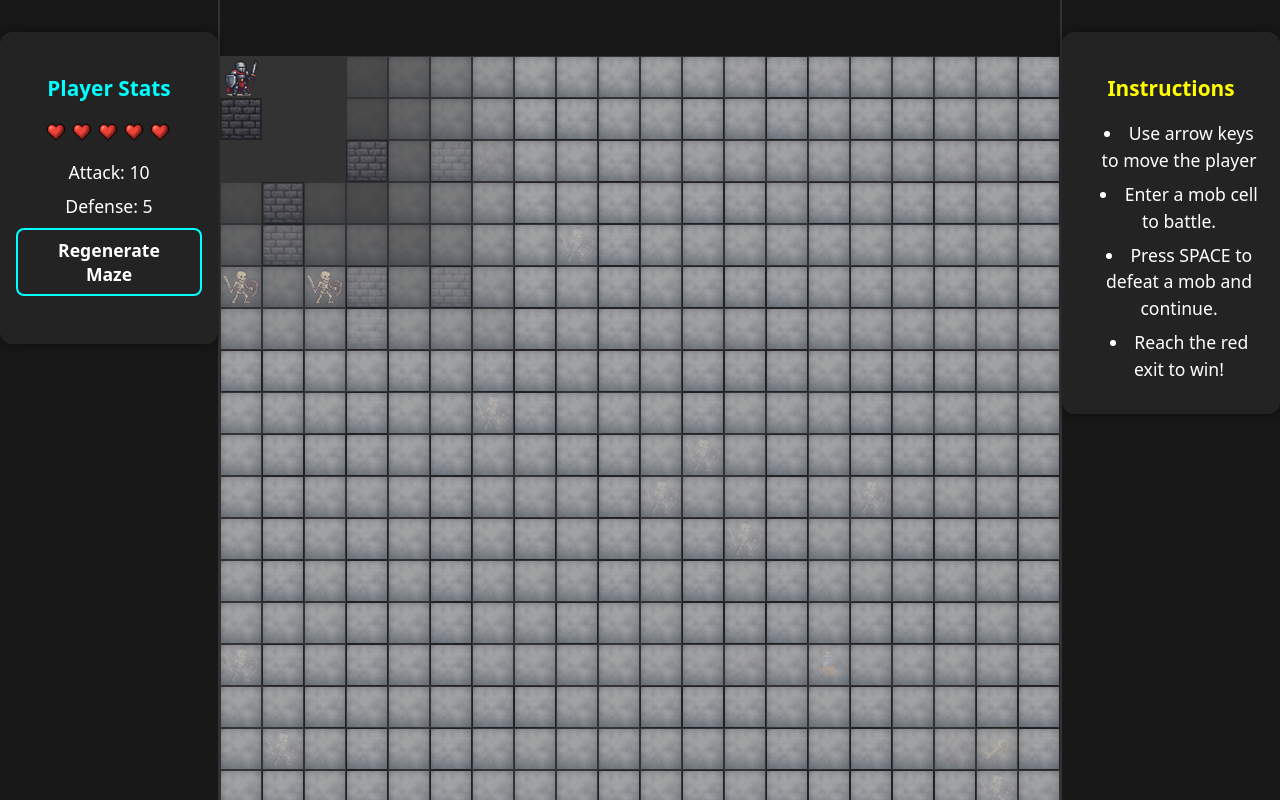
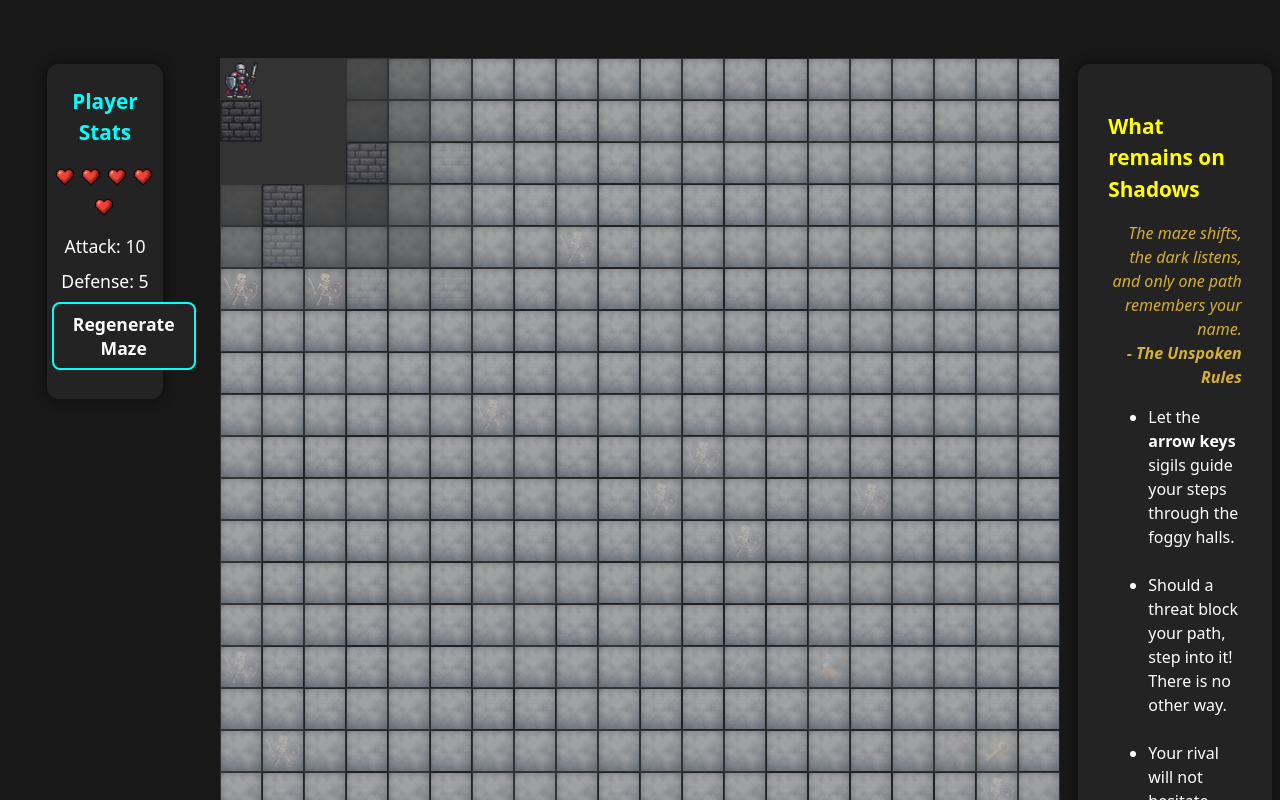
Before and after one commit to Epivaral/FantasyMaze, a React (Vite) app in the folder fantastic-maze/: page / in a window 1280 px wide. Built offline with nearby package versions, Linux system fonts and the light colour scheme.

Commit message:
UI improvements Gate and key logic improvement

```diff
--- a/fantastic-maze/src/Maze.css
+++ b/fantastic-maze/src/Maze.css
@@ -40,11 +40,12 @@
 }
 
 .maze-container {
-  margin-top: 2.5rem;
+  margin-top: 2rem;
   margin-bottom: 0;
   display: flex;
   flex-direction: column;
   align-items: center;
+  padding: 10px;
 }
 
 .regenerate-btn {
@@ -238,20 +239,22 @@
   box-sizing: border-box;
 }
 
-.maze-sidebar-left {
-  border-right: 2px solid #333;
+.maze-sidebar.maze-sidebar-right {
+  margin-top: 2.0rem;
+  width: 25%;
 }
 
-.maze-sidebar-right {
-  border-left: 2px solid #333;
+.maze-sidebar.maze-sidebar-left {
+  margin-top: 2.0rem;
+  width: 25%;
 }
 
 .player-stats-box {
   background: #232323;
   color: #fff;
   border-radius: 12px;
-  padding: 1.5rem 1rem;
-  width: 100%;
+  padding: 5px;
+  width: 60%;
   box-shadow: 0 0 12px #0008;
 }
 .player-stats-box h2 {
@@ -273,21 +276,13 @@
   background: #232323;
   color: #fff;
   border-radius: 12px;
-  padding: 1.5rem 1rem;
-  width: 100%;
+  padding: 30px;
+  width: 75%;
   box-shadow: 0 0 12px #0008;
+  text-align: left;
 }
 .maze-instructions-box h2 {
   font-size: 1.3rem;
   margin-bottom: 1rem;
   color: #ff0;
 }
-.maze-instructions-box ul {
-  list-style: disc inside;
-  padding-left: 1rem;
-  margin: 0;
-}
-.maze-instructions-box li {
-  margin-bottom: 0.5rem;
-  font-size: 1.1rem;
-}
--- a/fantastic-maze/src/Maze.tsx
+++ b/fantastic-maze/src/Maze.tsx
@@ -2,6 +2,8 @@ import keyImg from './assets/key.png';
 import hiResKeyImg from './assets/hi-res/key.png';
 // Key modal state
 type KeyModalState = null | { x: number, y: number };
+type KeyGateState = null | { x: number, y: number };
+
 import fogImg from './assets/fog.png';
 
 
@@ -20,8 +22,6 @@ interface GenericVsModalProps {
   options: VsOption[];
   spinning: boolean;
   selectedIndex: number | null;
-  // onStop: () => void; // Unused prop
-  // onApply: (option: VsOption) => void; // Unused prop
   hiResBackground: string;
 }
 
@@ -376,55 +376,35 @@ const Maze: React.FC = () => {
   const [keyPos, setKeyPos] = useState<{row: number, col: number} | null>(null);
   const [hasKey, setHasKey] = useState(false);
   const [keyModal, setKeyModal] = useState<KeyModalState>(null);
+  const [sealedGateModal, setSealedGateModal] = useState<KeyGateState>(null);
   // Gradient fog: 0–2 distance = 0, 3=0.2, 4=0.4, 5=0.6, 6=0.8, >6=0.9
-  const [fog, setFog] = useState<number[][]>(() => {
+  function getFogArray(centerRow: number, centerCol: number) {
     const arr = Array.from({ length: MAZE_SIZE }, () => Array(MAZE_SIZE).fill(0.9));
-    const px = 0, py = 0;
-    for (let dy = -8; dy <= 8; dy++) {
-      for (let dx = -8; dx <= 8; dx++) {
+    for (let dy = -5; dy <= 5; dy++) {
+      for (let dx = -5; dx <= 5; dx++) {
         const dist = Math.max(Math.abs(dx), Math.abs(dy));
-        const x = px + dx;
-        const y = py + dy;
+        const x = centerCol + dx;
+        const y = centerRow + dy;
         if (x >= 0 && x < MAZE_SIZE && y >= 0 && y < MAZE_SIZE) {
           let op = 0.9;
           if (dist <= 2) op = 0;
           else if (dist === 3) op = 0.2;
-          else if (dist === 4) op = 0.4;
-          else if (dist === 5) op = 0.6;
-          else if (dist === 6) op = 0.8;
+          else if (dist === 4) op = 0.5;
+          else if (dist === 5) op = 0.8;
           arr[y][x] = op;
         }
       }
     }
     return arr;
-  });
+  }
+  const [fog, setFog] = useState<number[][]>(() => getFogArray(0, 0));
   // Reveal fog area around player whenever player moves
   useEffect(() => {
-    setFog(_prev => {
-      const arr = Array.from({ length: MAZE_SIZE }, () => Array(MAZE_SIZE).fill(0.9));
-      for (let dy = -8; dy <= 8; dy++) {
-        for (let dx = -8; dx <= 8; dx++) {
-          const dist = Math.max(Math.abs(dx), Math.abs(dy));
-          const x = player.col + dx;
-          const y = player.row + dy;
-          if (x >= 0 && x < MAZE_SIZE && y >= 0 && y < MAZE_SIZE) {
-            let op = 0.9;
-            if (dist <= 2) op = 0;
-            else if (dist === 3) op = 0.2;
-            else if (dist === 4) op = 0.4;
-            else if (dist === 5) op = 0.6;
-            else if (dist === 6) op = 0.8;
-            arr[y][x] = op;
-          }
-        }
-      }
-      return arr;
-    });
+    setFog(getFogArray(player.row, player.col));
   }, [player]);
   // Lore modal state: { title, cursive, description, x, y } | null
   const [loreModal, setLoreModal] = useState<LoreModalState>(null);
   // Track if lore modal is active and follow mouse
-  // Removed unused loreMouseMoveRef to fix TS6133 warning
   // Lore modal close on key press
   useEffect(() => {
     if (!loreModal) return;
@@ -454,7 +434,7 @@ const Maze: React.FC = () => {
   const [health, setHealth] = useState(100);
   const [endModal, setEndModal] = useState<null | 'win' | 'lose'>(null);
   // Exit modal for sealed gate (no key)
-  const [sealedGateModal, setSealedGateModal] = useState(false);
+
 
   // Place mobs when maze or player resets
   useEffect(() => {
@@ -507,6 +487,7 @@ const Maze: React.FC = () => {
     setKeyPos(keyCell);
     setHasKey(false);
     setKeyModal(null);
+    setSealedGateModal(null);
     setHealth(100);
     setEndModal(null);
   }, [maze]);
@@ -519,6 +500,16 @@ const Maze: React.FC = () => {
     window.addEventListener('keydown', handleKeyModalKey);
     return () => window.removeEventListener('keydown', handleKeyModalKey);
   }, [keyModal]);
+
+  // Close sealed gate modal on spacebar
+  useEffect(() => {
+    if (!sealedGateModal) return;
+    function handleSealedGateKey(e: KeyboardEvent) {
+      if (e.key === ' ') setSealedGateModal(null);
+    }
+    window.addEventListener('keydown', handleSealedGateKey);
+    return () => window.removeEventListener('keydown', handleSealedGateKey);
+  }, [sealedGateModal]);
 
   // --- Battle Action System Integration ---
   // Example: create handlers for the current state
@@ -733,7 +724,7 @@ const Maze: React.FC = () => {
       }
       if (row === MAZE_SIZE - 1 && col === MAZE_SIZE - 1) {
         if (!hasKeyCurrent) {
-          setSealedGateModal(true);
+          setSealedGateModal({ x: row, y: col });
           return;
         } else {
           setWon(true);
@@ -752,51 +743,8 @@ const Maze: React.FC = () => {
     setMaze(generateMaze(MAZE_SIZE));
     setPlayer({ row: 0, col: 0 });
     setWon(false);
-    setSealedGateModal(false);
+
   };
-      {/* Sealed Gate Modal (if player tries to exit without key) */}
-      {sealedGateModal && (
-        <div className="maze-modal vs-modal" style={{zIndex: 4000}}>
-          <div className="maze-modal-content" style={{
-            backgroundImage: `url(${hiResBackground})`,
-            backgroundSize: 'cover',
-            backgroundPosition: 'center',
-            color: '#fff',
-            textAlign: 'center',
-            minWidth: 320,
-            minHeight: 220,
-            display: 'flex',
-            flexDirection: 'column',
-            alignItems: 'center',
-            justifyContent: 'center',
-            fontSize: '1.2rem',
-            fontFamily: 'EB Garamond, serif',
-            border: '2.5px solid #bfa76a',
-            borderRadius: 12,
-            boxShadow: '0 0 48px #000a',
-            padding: '2.5rem 2.5rem 2.5rem 2.5rem',
-          }}>
-            <img src={hiResDoorImg} alt="Sealed Gate" style={{width: 96, height: 96, marginBottom: 18, filter: 'drop-shadow(0 0 12px #bfa76a)'}} />
-            <div style={{fontWeight: 700, fontSize: '1.3rem', marginBottom: 8}}>The Sealed Gate</div>
-            <div style={{fontSize: '1.05rem', color: '#ffe', marginBottom: 12}}>
-              The gate opens to those who uncover the key...<br />or survive the one who holds it.
-            </div>
-            <div style={{marginTop: 12, fontSize: '1.1rem', color: '#bfa76a'}}>Press SPACE to close</div>
-          </div>
-        </div>
-      )}
-  // Close sealed gate modal on spacebar
-  useEffect(() => {
-    if (!sealedGateModal) return;
-    function handleSealedGateKey(e: KeyboardEvent) {
-      if (e.key === ' ') setSealedGateModal(false);
-    }
-    window.addEventListener('keydown', handleSealedGateKey);
-    return () => window.removeEventListener('keydown', handleSealedGateKey);
-  }, [sealedGateModal]);
-
-
-
 
   return (
     <div className="maze-layout">
@@ -1061,6 +1009,37 @@ const Maze: React.FC = () => {
             </div>
           </div>
         )}
+        {/* Gate Modal (moved outside grid for reliability) */}
+        {sealedGateModal && (
+        <div className="maze-modal vs-modal" style={{zIndex: 4000}}>
+          <div className="maze-modal-content" style={{
+            backgroundImage: `url(${hiResBackground})`,
+            backgroundSize: 'cover',
+            backgroundPosition: 'center',
+            color: '#fff',
+            textAlign: 'center',
+            minWidth: 320,
+            minHeight: 220,
+            display: 'flex',
+            flexDirection: 'column',
+            alignItems: 'center',
+            justifyContent: 'center',
+            fontSize: '1.2rem',
+            fontFamily: 'EB Garamond, serif',
+            border: '2.5px solid #bfa76a',
+            borderRadius: 12,
+            boxShadow: '0 0 48px #000a',
+            padding: '2.5rem 2.5rem 2.5rem 2.5rem',
+          }}>
+            <img src={hiResDoorImg} alt="Sealed Gate" style={{width: 96, height: 96, marginBottom: 18, filter: 'drop-shadow(0 0 12px #bfa76a)'}} />
+            <div style={{fontWeight: 700, fontSize: '1.3rem', marginBottom: 8}}>The Sealed Gate</div>
+            <div style={{fontSize: '1.05rem', color: '#ffe', marginBottom: 12}}>
+              The gate opens to those who uncover the key...<br />or survive the one who holds it.
+            </div>
+            <div style={{marginTop: 12, fontSize: '1.1rem', color: '#bfa76a'}}>Press SPACE to close</div>
+          </div>
+        </div>
+      )}
         {/* Lore Modal (global, not inside grid) */}
         {loreModal && (
           <div
@@ -1198,12 +1177,24 @@ const Maze: React.FC = () => {
       </div>
       <div className="maze-sidebar maze-sidebar-right">
         <div className="maze-instructions-box">
-          <h2>Instructions</h2>
+          <h2>What remains on Shadows</h2>
+          <p style={{
+            color: '#D4AF37',
+            fontStyle: 'italic',
+            marginBottom: '1em',
+            textAlign: 'right',
+          }}>
+            The maze shifts, the dark listens, and only one path remembers your name.<br/>
+            <b>- The Unspoken Rules</b>
+          </p>
           <ul>
-            <li>Use arrow keys to move the player</li>
-            <li>Enter a mob cell to battle.</li>
-            <li>Press SPACE to defeat a mob and continue.</li>
-            <li>Reach the red exit to win!</li>
+            <li>Let the <strong>arrow keys</strong> sigils guide your steps through the foggy halls.</li>
+            <br/>
+            <li>Should a threat block your path, step into it! There is no other way.</li>
+            <br/>
+            <li>Your rival will not hesitate. You shouldn’t either. Strike with <strong>SPACE</strong>.</li>
+            <br/>
+            <li>The crimson gate marks the end. Few reach it. Fewer leave through it.</li>
           </ul>
         </div>
       </div>
```
